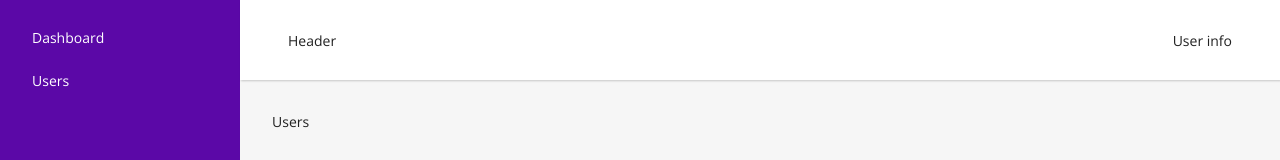
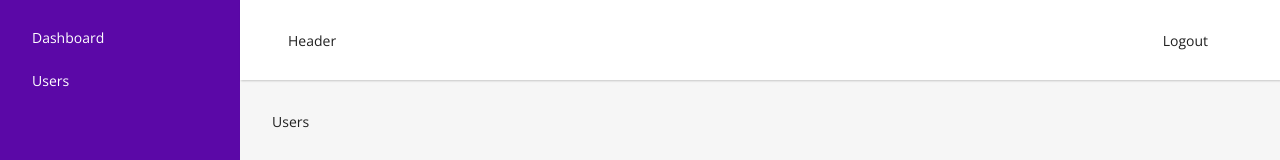
Before and after one commit to nslee333/laravel_react, a React (Vite) app in the folder react/: page /users in a window 1280 px wide. Shown: the top 160 px of the page. Built offline with nearby package versions, Linux system fonts and the light colour scheme; sample sign-in values are in the browser's storage.

Commit message:
Added username display and logout

```diff
--- a/react/src/components/DefaultLayout.jsx
+++ b/react/src/components/DefaultLayout.jsx
@@ -6,6 +6,10 @@
 
   if (!token) {
     return <Navigate to="/login" />
+  }
+
+  const onLogout = (e) => {
+    e.preventDefault();
   }
 
   return (
@@ -20,7 +24,8 @@
             Header
           </div>
           <div>
-            User info
+            {user.name}
+            <a href="#" onClick={onLogout} className="btn-logout">Logout</a>
           </div>
         </header>
         <main>
```
